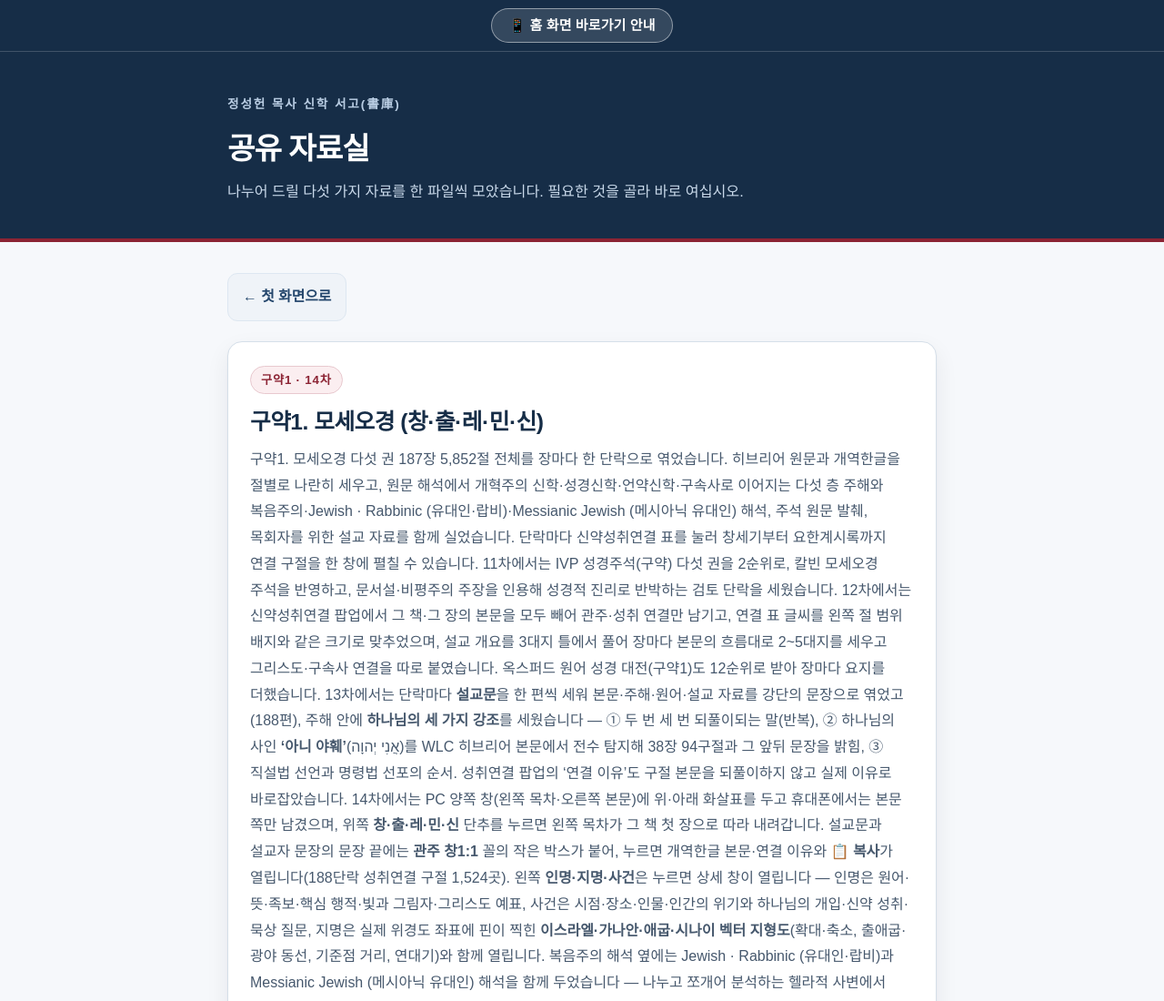
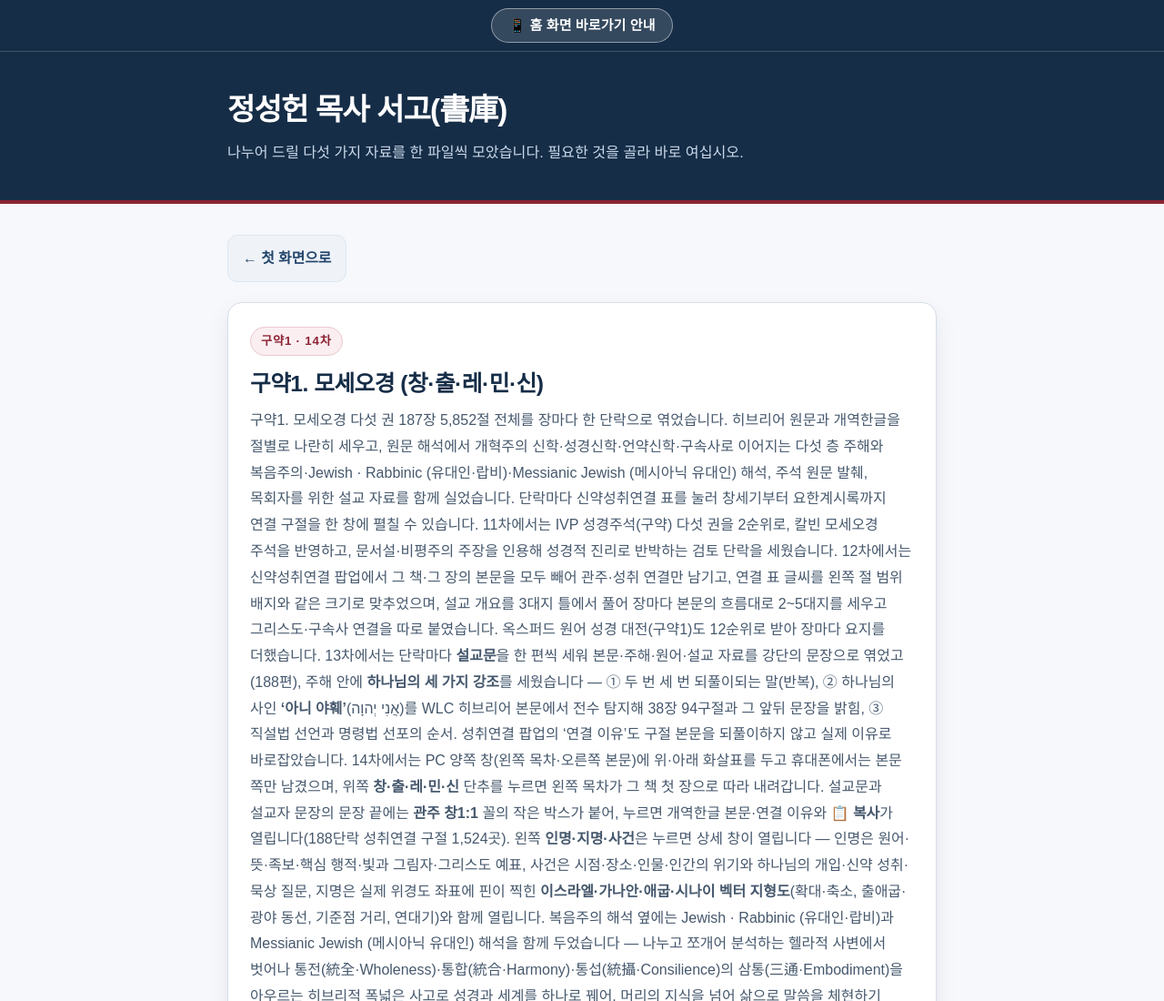
Before and after one commit to Jung-sunghun/Christianity, a plain HTML site: page 공유/index.html in a window 1280 px wide. Shown: the top 1100 px of the page at 91% size. Drawn offline with Linux system fonts and the light colour scheme.

Commit message:
공유 대문: 상단 작은 줄과 '공유 자료실' 제목을 지우고 '정성헌 목사 서고(書庫)'를 큰 제목 자리에, 탭 제목도 맞춤

```diff
--- a/공유/index.html
+++ b/공유/index.html
@@ -3,8 +3,8 @@
 <head>
 <meta charset="utf-8">
 <meta name="viewport" content="width=device-width, initial-scale=1, viewport-fit=cover">
-<title>공유 자료실</title>
-<meta name="description" content="정성헌 목사 신학 서고 공유 자료실. 성경주석, 신앙고백, 신학지남, 유사종교 네 자료를 한 파일씩 바로 내려받거나 열어 볼 수 있습니다.">
+<title>정성헌 목사 서고(書庫)</title>
+<meta name="description" content="정성헌 목사 서고(書庫) 공유 자료실. 성경주석, 신앙고백, 신학지남, 유사종교 네 자료를 한 파일씩 바로 내려받거나 열어 볼 수 있습니다.">
 <style>
 :root{
   --navy:#162d47; --navy2:#1d3a5c; --navy3:#24466c;
@@ -21,8 +21,7 @@ a{color:var(--navy3);text-decoration:none}
 .wrap{max-width:820px;margin:0 auto;padding:0 20px}
 
 header{background:var(--navy);color:#fff;padding:42px 0 38px;border-bottom:4px solid var(--accent)}
-header .kicker{display:inline-block;font-size:.8em;letter-spacing:.14em;color:#b9cde3;font-weight:700}
-header h1{margin-top:12px;font-size:1.95em;line-height:1.3;letter-spacing:-.03em;font-weight:800;color:#fff}
+header h1{margin-top:0;font-size:1.95em;line-height:1.3;letter-spacing:-.03em;font-weight:800;color:#fff}
 header p.sub{margin-top:12px;color:#c9d9ea;font-size:.95em;line-height:1.7}
 
 main{padding:34px 0 8px}
@@ -109,8 +108,7 @@ footer b{color:var(--navy3)}
 
 <header>
   <div class="wrap">
-    <span class="kicker">정성헌 목사 신학 서고(書庫)</span>
-    <h1>공유 자료실</h1>
+    <h1>정성헌 목사 서고(書庫)</h1>
     <p class="sub">나누어 드릴 다섯 가지 자료를 한 파일씩 모았습니다. 필요한 것을 골라 바로 여십시오.</p>
   </div>
 </header>
```
